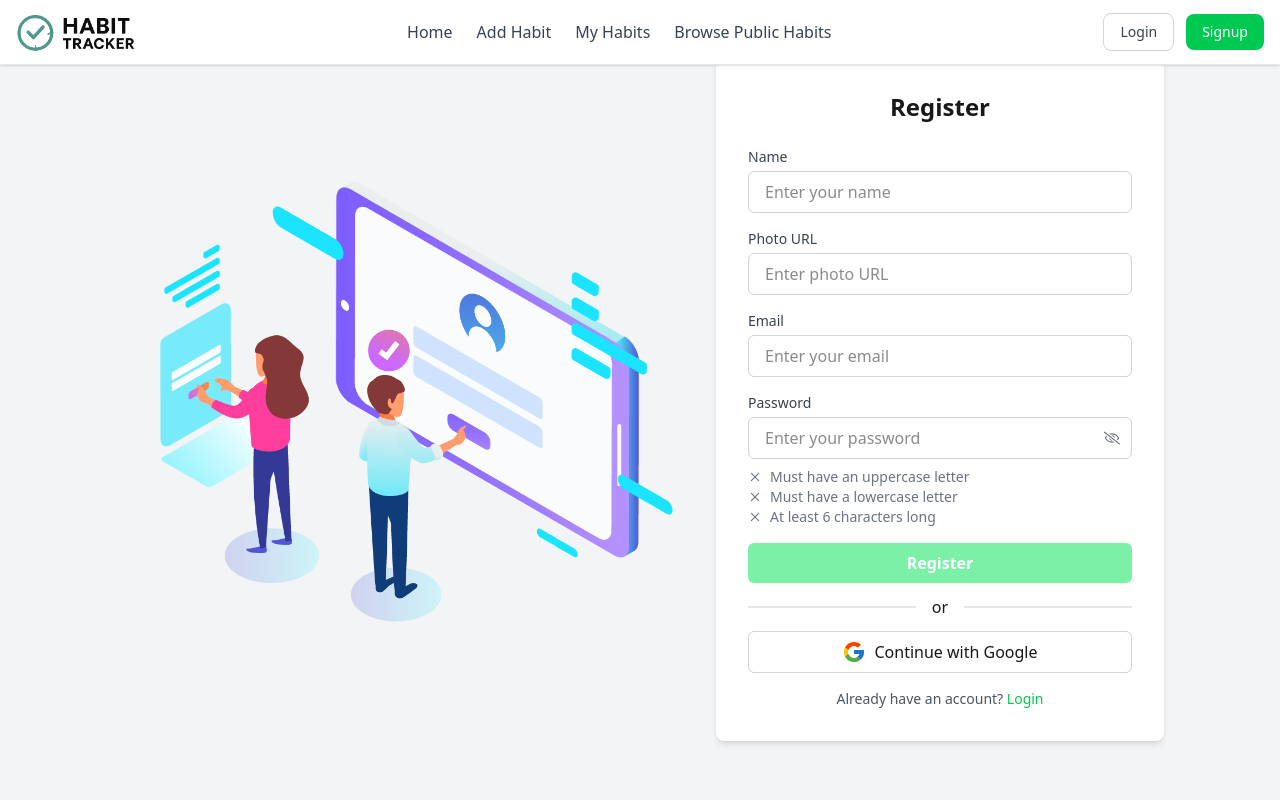
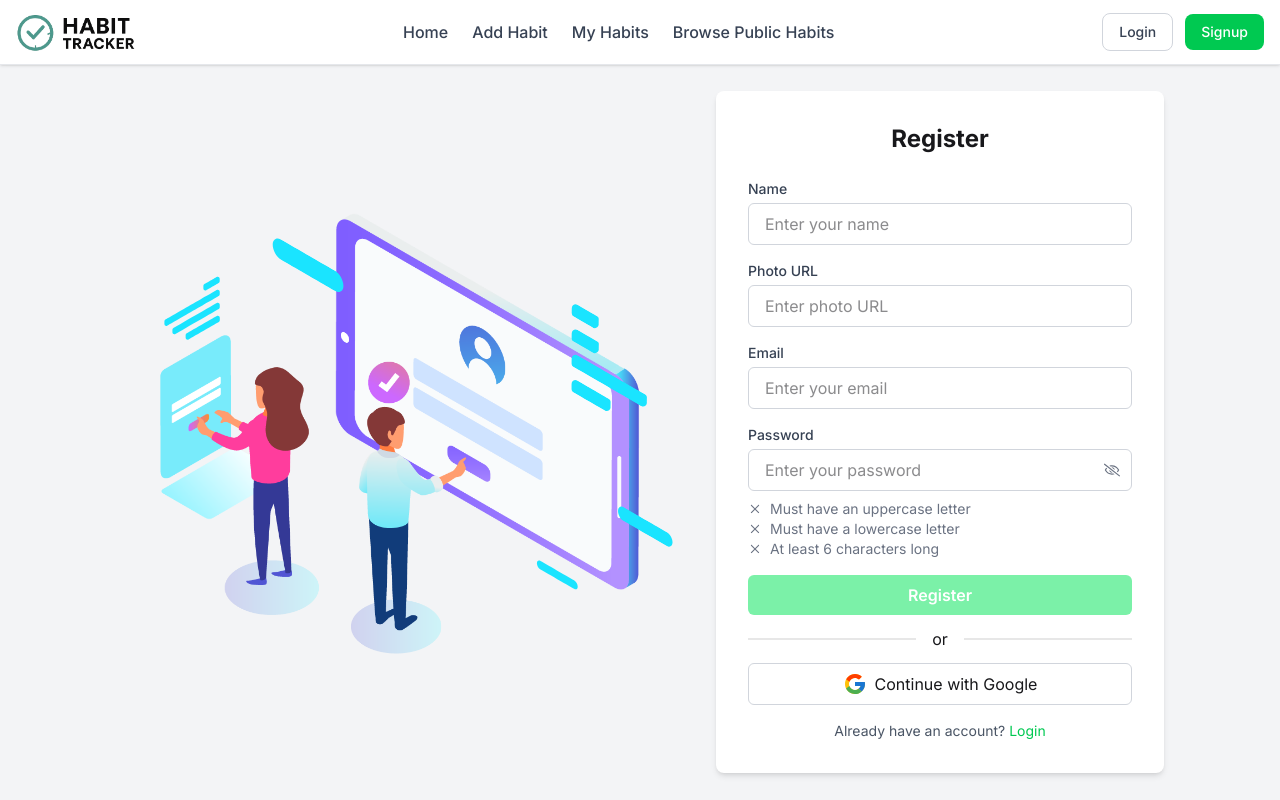
Before and after one commit to mdrobiulislam1479/habit-tracker-client, a React (Vite) app: page /signup in a window 1280 px wide. Shown: the top 800 px of the page. Built offline with nearby package versions, Linux system fonts and the light colour scheme; no server answers.

Commit message:
added inter font

```diff
--- a/src/Components/HomeComponents/BannerSlider.jsx
+++ b/src/Components/HomeComponents/BannerSlider.jsx
@@ -56,7 +56,7 @@ const BannerSlider = () => {
                 <h2 className="text-2xl md:text-4xl font-bold mb-3">
                   {slide.title}
                 </h2>
-                <p className="text-sm md:text-lg max-w-2xl">
+                <p className="text-sm md:text-lg max-w-2xl text-white/60">
                   {slide.description}
                 </p>
                 <button className="mt-6 bg-green-500 hover:bg-green-600 text-white font-medium py-2 px-5 rounded-lg transition">
--- a/src/Pages/Signup.jsx
+++ b/src/Pages/Signup.jsx
@@ -93,7 +93,7 @@ export default function Signup() {
   };
 
   return (
-    <div className="min-h-screen lg:px-10 flex items-center justify-center bg-gray-100">
+    <div className="min-h-screen lg:px-10 pt-16 flex items-center justify-center bg-gray-100">
       <title>Habit Tracker | Register</title>
       <div className="w-1/2 hidden lg:block">
         <Lottie animationData={Register} loop={true} />
--- a/src/index.css
+++ b/src/index.css
@@ -1,3 +1,5 @@
+@import url("https://fonts.googleapis.com/css2?family=Inter:ital,opsz,wght@0,14..32,100..900;1,14..32,100..900&display=swap");
+
 @import "tailwindcss";
 @plugin "daisyui";
 
@@ -5,3 +7,7 @@ nav a.active {
   @apply text-green-500;
   @apply underline;
 }
+
+* {
+  font-family: "Inter", sans-serif;
+}
```
